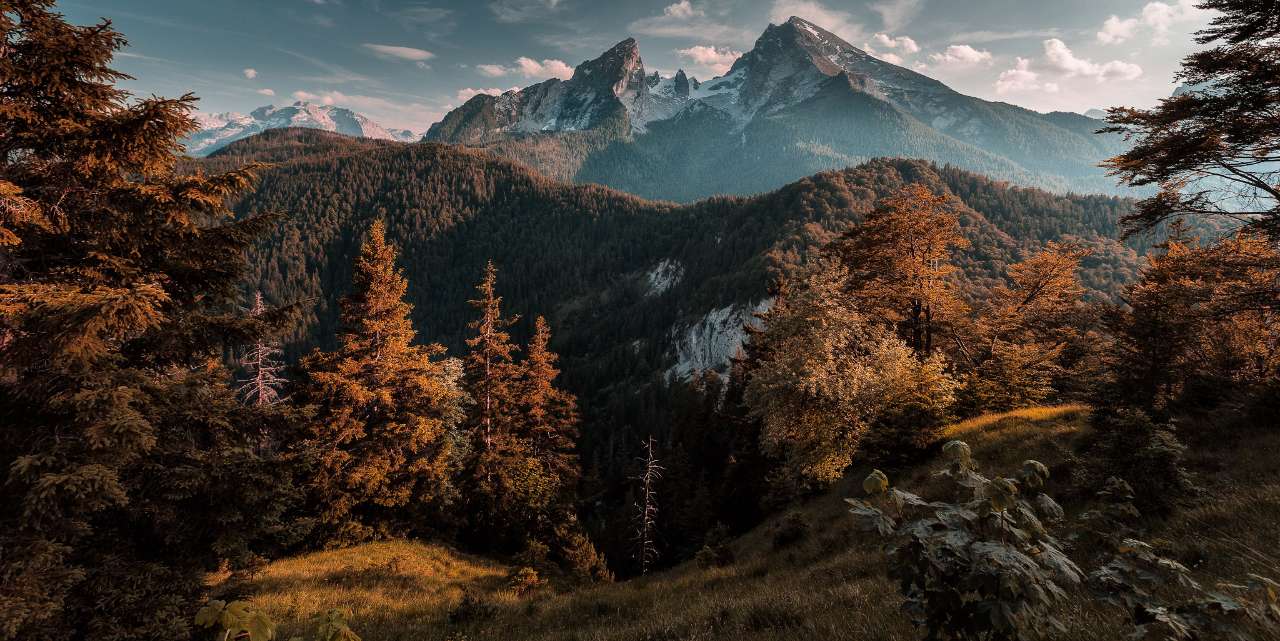
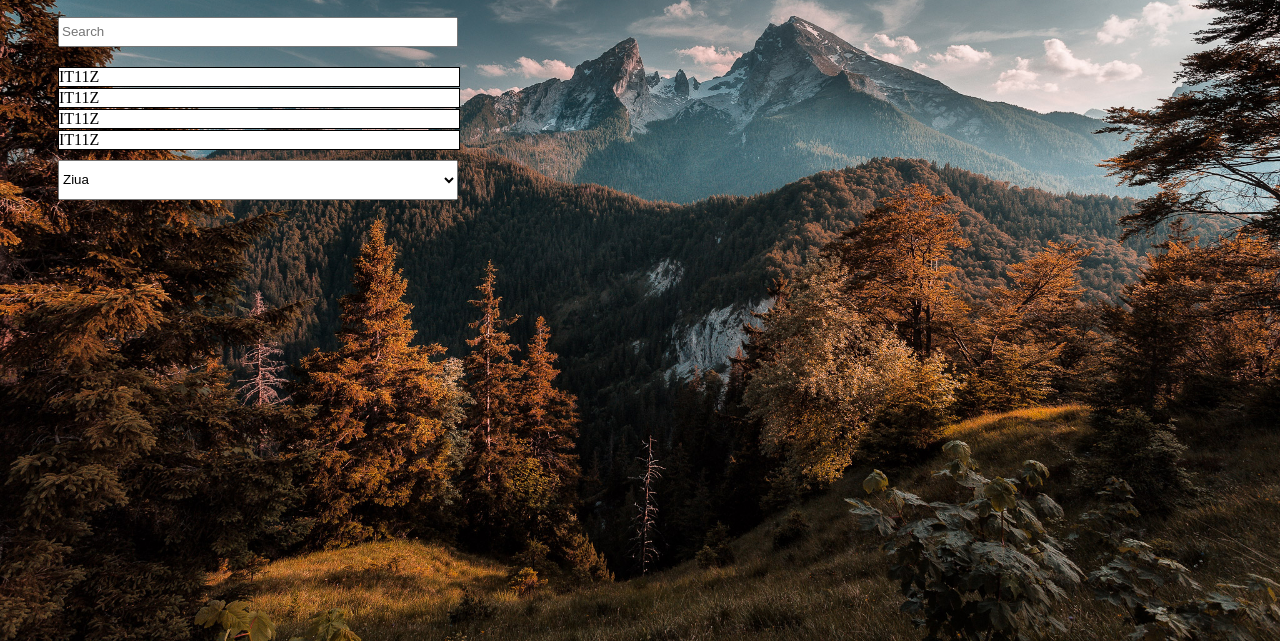
Before and after one commit to LiviuDeleu/Evaluare-Orar-USARB, a plain HTML site: page index.html in a window 1280 px wide. Shown: the part 159-800 px from the top of the page. Drawn offline with Linux system fonts and the light colour scheme.

Commit message:
Search+Group

```diff
--- a/index.html
+++ b/index.html
@@ -39,5 +39,24 @@
                  </h2>
              </div>
          </section>
+         <section class="leftcolums">
+                <input type="search" placeholder="Search">
+            <div class="groupselect">
+                    <a href="#">IT11Z</a>
+                    <a href="#">IT11Z</a>
+                    <a href="#">IT11Z</a>
+                    <a href="#">IT11Z</a>
+            </div>
+         </section>
+         <select name="selecteaza" class="selecteaza">
+            <option value="Ziua">Ziua</option>
+            <option value="Luni">Luni</option>
+            <option value="Marti">Marti</option>
+            <option value="Miercuri">Miercuri</option>
+            <option value="Joi">Joi</option>
+            <option value="Vineri">Vineri</option>
+            <option value="Sambata">Sambata</option>
+            <option value="Duminica">Duminica</option>
+        </select>
 </body>
 </html>
--- a/style.css
+++ b/style.css
@@ -67,3 +67,27 @@ section{
     -webkit-text-stroke-width: 1px;
     -webkit-text-stroke-color: black;
 }
+input{
+    width: 400px;
+    height: 30px;
+}
+.groupselect{
+    margin-left: -120px;
+    margin-top: 50px;
+    display: grid;
+    grid-template-columns: 40px;
+    grid-row-gap: 1px;
+}
+a{
+    background-color: white;
+    border: 1px solid black;
+    width: 400px;
+    text-decoration: none;
+    color: black;
+}
+.selecteaza{
+    margin-left: 50px;
+    margin-top: 10px;
+    height: 40px;
+    width: 400px;
+}
```
